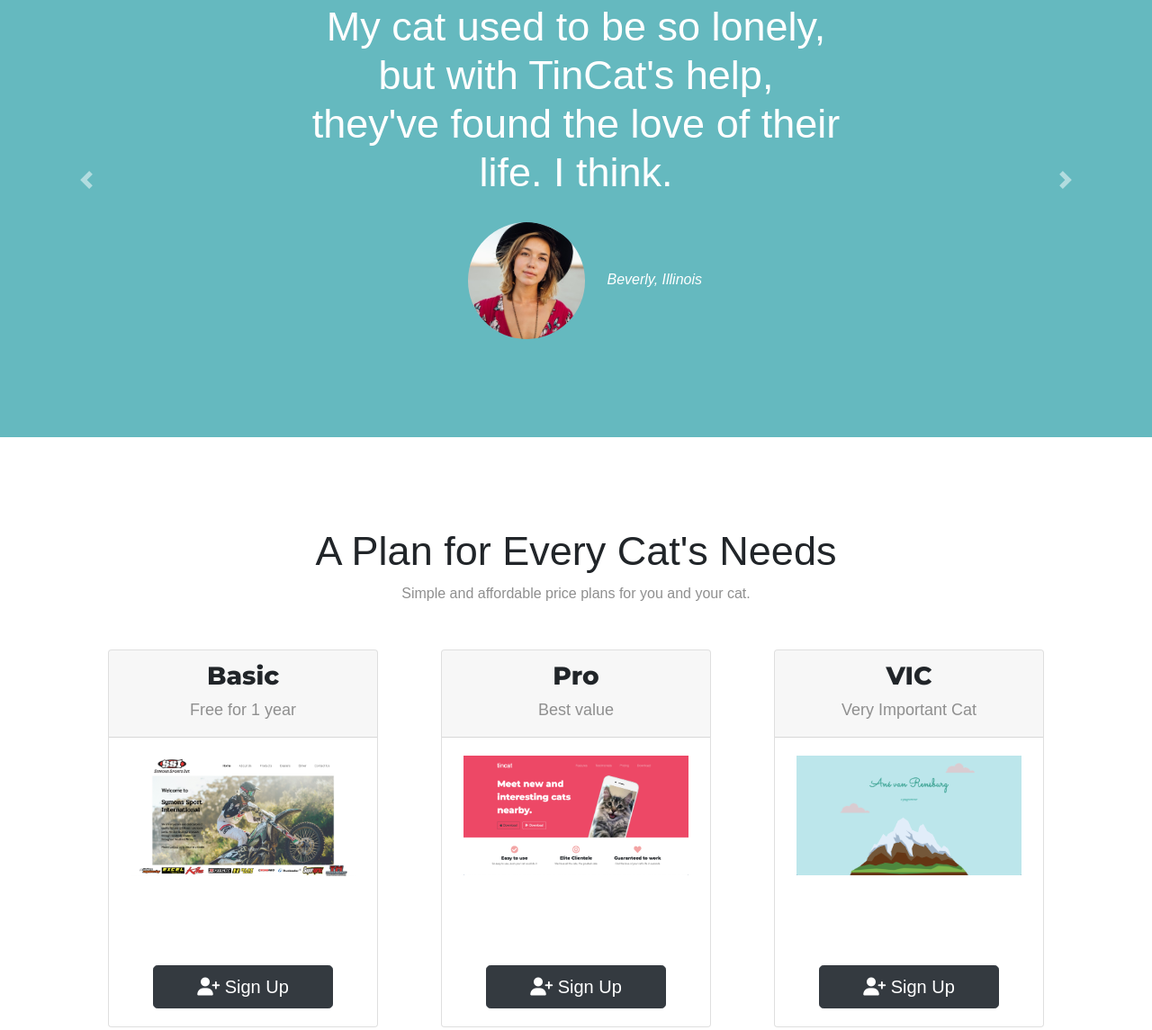
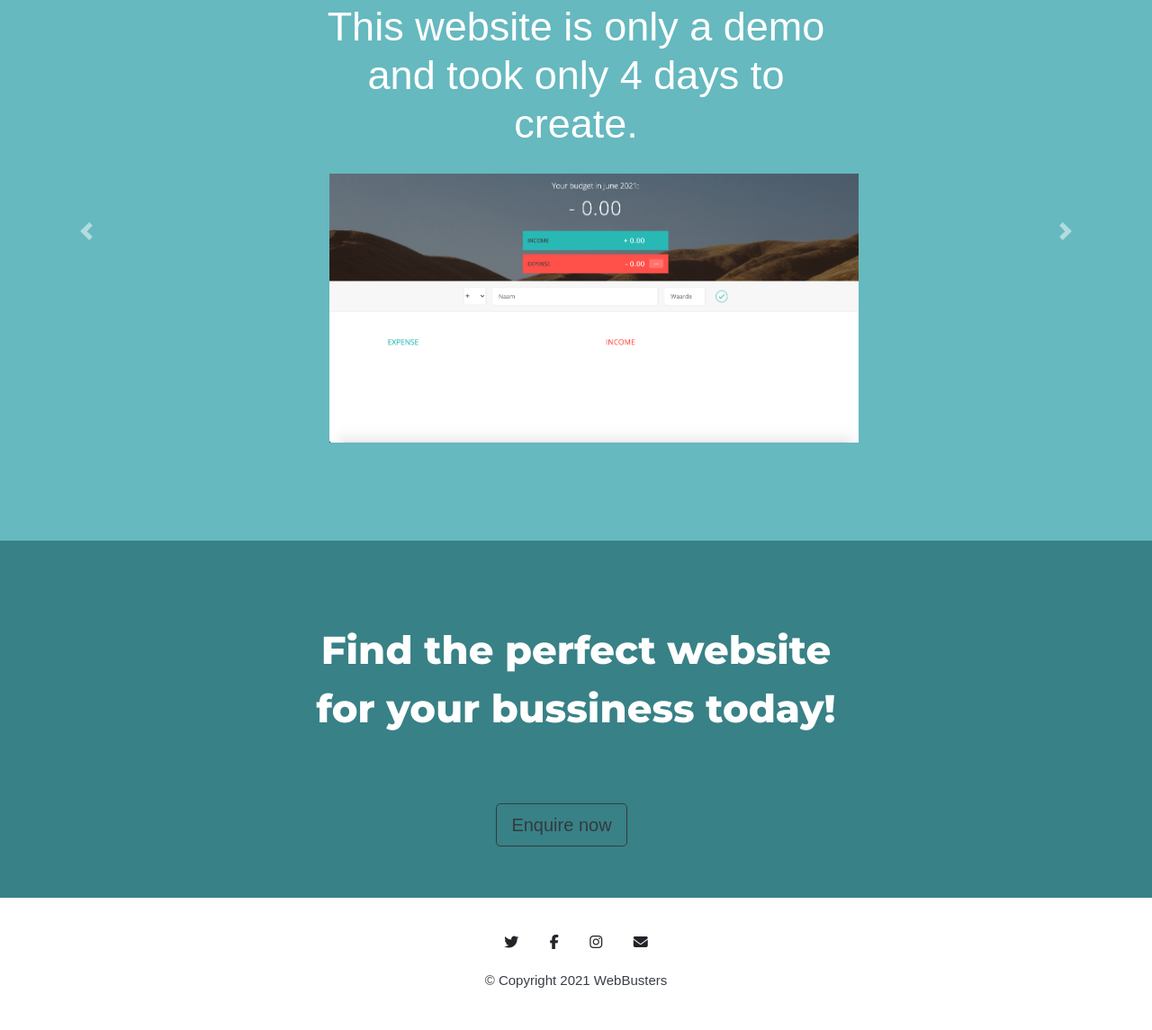
Before and after one commit to AnevRensburg/portfolio-website, a plain HTML site: page index.html in a window 1280 px wide. Shown: the part 863-2008 px from the top of the page at 90% size. Drawn offline with nearby package versions, Linux system fonts and the light colour scheme; files whose address does not match are found by name.

Commit message:
Add files via upload

```diff
--- a/css/styles.css
+++ b/css/styles.css
@@ -96,8 +96,7 @@ p{
     background-color: #65B9BF;
 }
 .testimonial-image {
-    width: 130px;
-    border-radius: 100%;
+    width: 100%;
     margin: 20px;
 }
 .carousel-item {
@@ -142,7 +141,7 @@ p{
 #cta {
     text-align: center;
     background-color: #388186;
-    margin-top: 50px;
+    /* margin-top: 50px; */
     padding: 7% 25% 2% 25%;
 }
 .cta-text {
--- a/index.html
+++ b/index.html
@@ -118,21 +118,24 @@
 
 
   <!-- Testimonials -->
-
   <section id="testimonials">
 
     <div id="testimonial-carousel" class="carousel slide" data-ride="carousel" data-interval="3000" data-pause="hover">
       <div class="carousel-inner">
         <div class="carousel-item active">
-          <h2>I no longer have to sniff other cats for love. I've found the hottest Kitty on TinCat. Miaau.</h2>
-          <img class="testimonial-image" src="images/cat1 Cropped.jpg" alt="dog-profile">
-          <em>Pebbles, New York</em>
+          <h2>This website is our first wesite and took about 2 weeks to create for R500</h2>
+        <a href="https://www.ssi-distribution.co.za/">
+          <img class="testimonial-image" src="file:///Users/marko/Desktop/portfolio-website-main/images/ssi-web-screen.png" alt="dog-profile">
+        </a>
         </div>
+
         <div class="carousel-item">
-          <h2 class="testimonial-text">My cat used to be so lonely, but with TinCat's help, they've found the love of their life. I think.</h2>
-          <img class="testimonial-image" src="images/lady-img.jpg" alt="lady-profile">
-          <em>Beverly, Illinois</em>
+          <h2>This website is only a demo and took only 4 days to create.</h2>
+        <a href="https://markojvr.github.io/mybudgety/">
+          <img class="testimonial-image" src="images/Budgety.png" alt="dog-profile">
+        </a>
         </div>
+
         <div class="carousel-item">
           <h2>TinCat made me fall in love, even when I felt lost and alone. TinCat is proven very helpful!</h2>
           <img class="testimonial-image" src="images/cat2 Cropped.png" alt="white-dog-profile">
@@ -152,7 +155,7 @@
 
   <!-- Pricing -->
 
-  <section id="pricing">
+  <!-- <section id="pricing">
 
     <h2>A Plan for Every Cat's Needs</h2>
     <p>Simple and affordable price plans for you and your cat.</p>
@@ -204,7 +207,7 @@
     </div>
   </div>
 
-  </section>
+  </section> -->
 
 
   <!-- Call to Action -->
```
Also changed, not shown: images/Budgety.png (added), images/Marko-site.png (added), images/ane-site.png (added).
